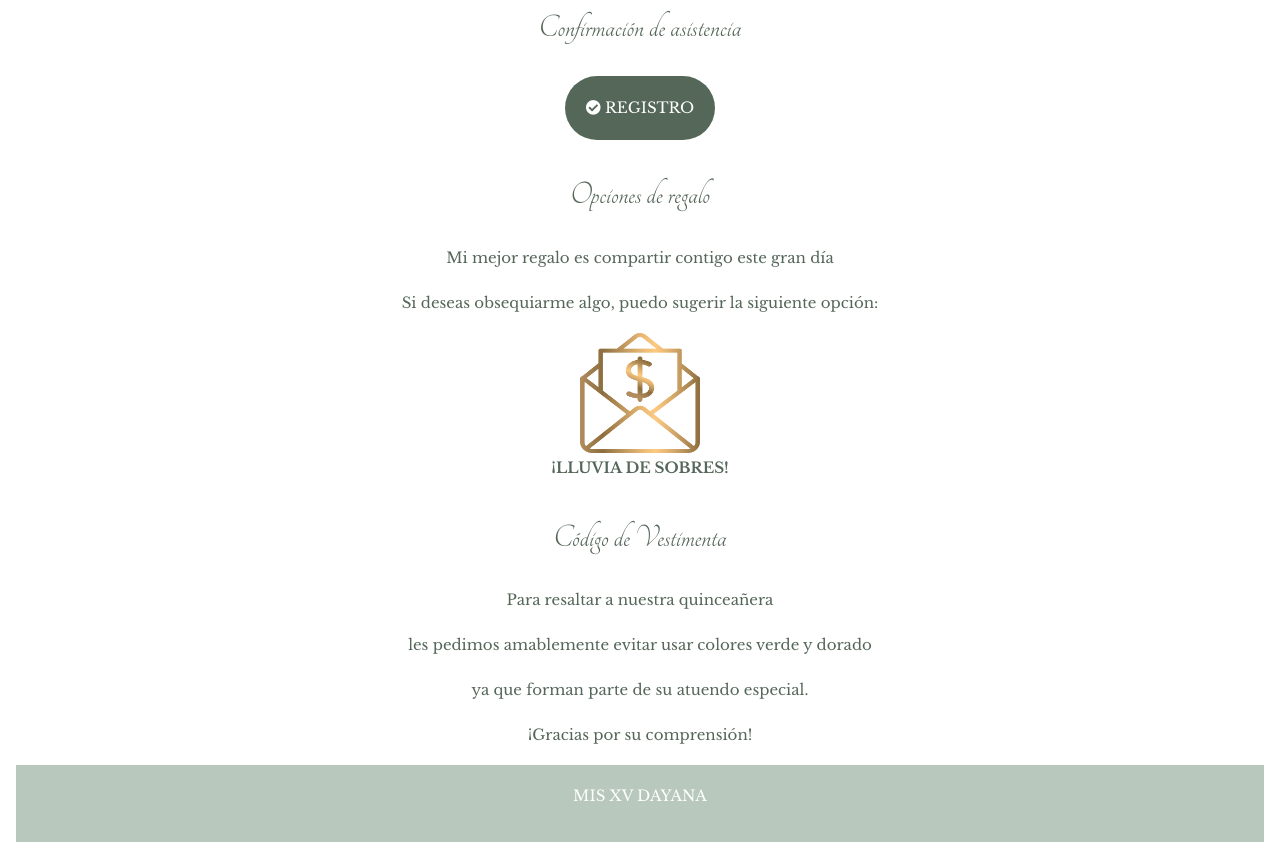
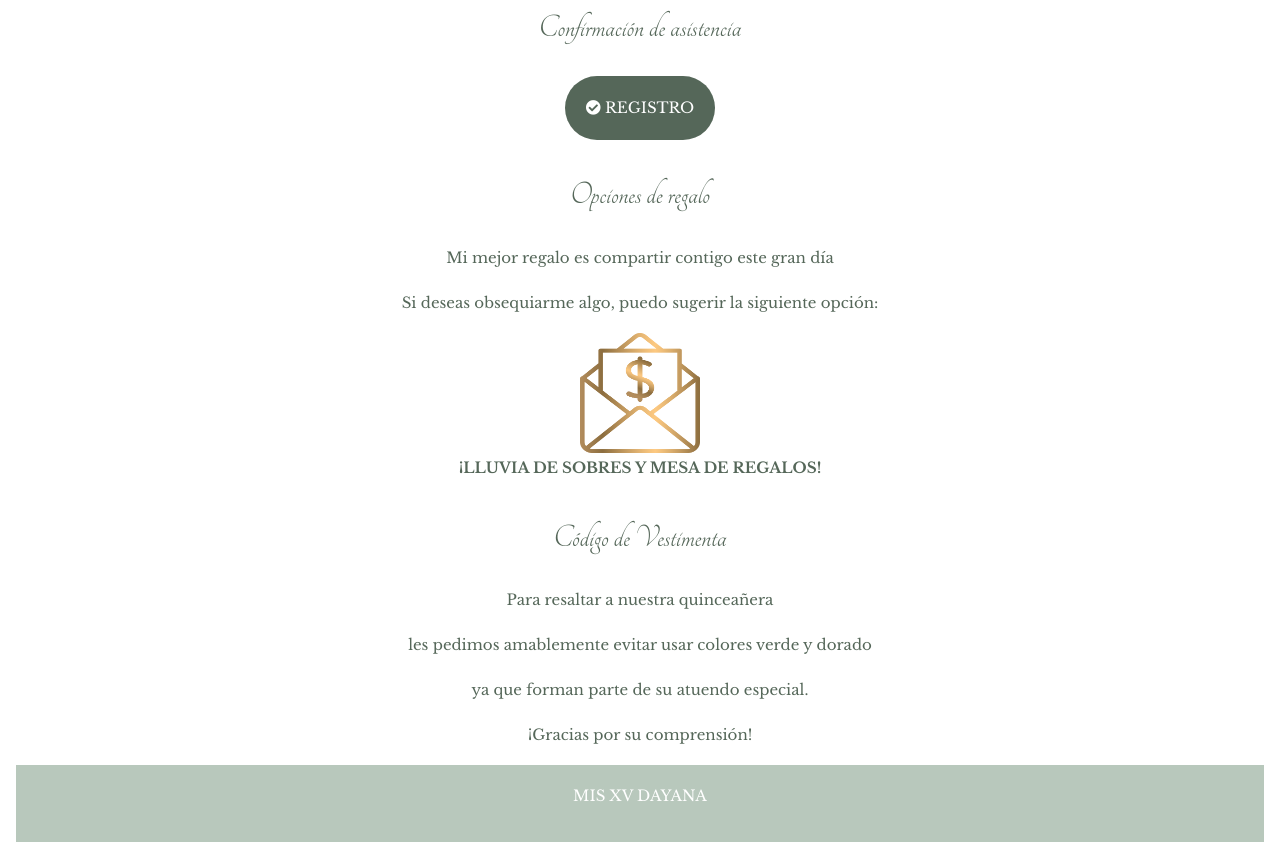
Before and after one commit to invit-arte/MIS-XV-DAYANA, a plain HTML site: page index.html in a window 1280 px wide. Shown: the part 1886-2728 px from the top of the page. Drawn offline with nearby package versions, Linux system fonts and the light colour scheme.

Commit message:
Update index.html

```diff
--- a/index.html
+++ b/index.html
@@ -321,7 +321,7 @@
         <div class="texto-con-icono">
           <img src="images/icono.png" alt="Icono" class="image_sobre">
         </div>
-        <p><b>¡LLUVIA DE SOBRES!</b></p>
+        <p><b>¡LLUVIA DE SOBRES Y MESA DE REGALOS!</b></p>
       </div>
     </div>
 
```
